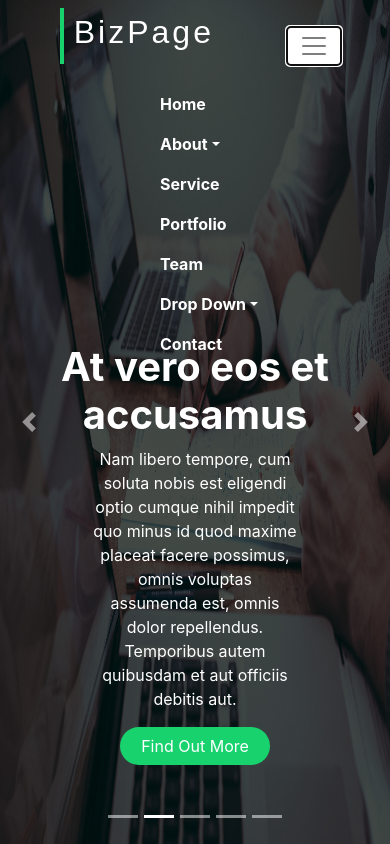
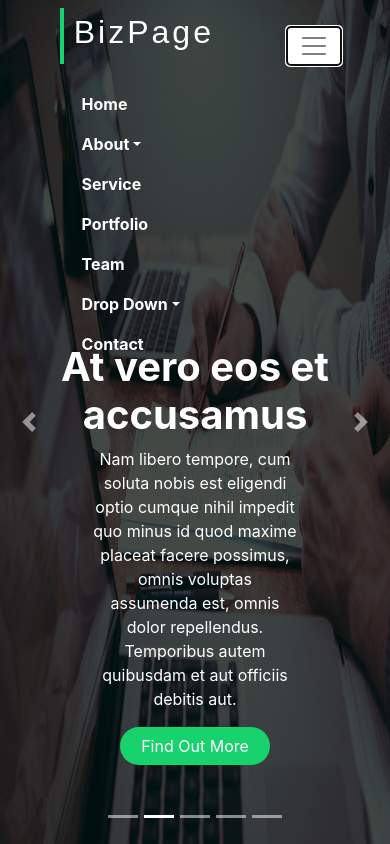
Before and after one commit to OmerAtiq/Pro4, a plain HTML site: page index.html in a window 390 px wide. Both pictures are taken after a click on the button 314 px from the left and 46 px from the top of the page. Shown: the top 844 px of the page. Drawn offline with nearby package versions, Linux system fonts and the light colour scheme.

Commit message:
Update external.css

```diff
--- a/external.css
+++ b/external.css
@@ -353,14 +353,18 @@
     font-size: 13px;
     color: #ddd;
   }
-
+@media only screen and (max-width: 1300px){
+    .ul{
+        margin-left: 20% !important;
+    }
+}
 @media only screen and (max-width: 992px){
 .dropdown_one{
     margin-top: 0 !important;
     margin-left: 0 !important;
 }
 .ul{
-    margin-left: 6%;
+    margin-left: 6% !important;
 }
 
 
@@ -373,8 +377,3 @@
         visibility: visible;
     }
 }
-@media only screen and (max-width: 1300px){
-    .ul{
-        margin-left: 20% !important;
-    }
-}
```
